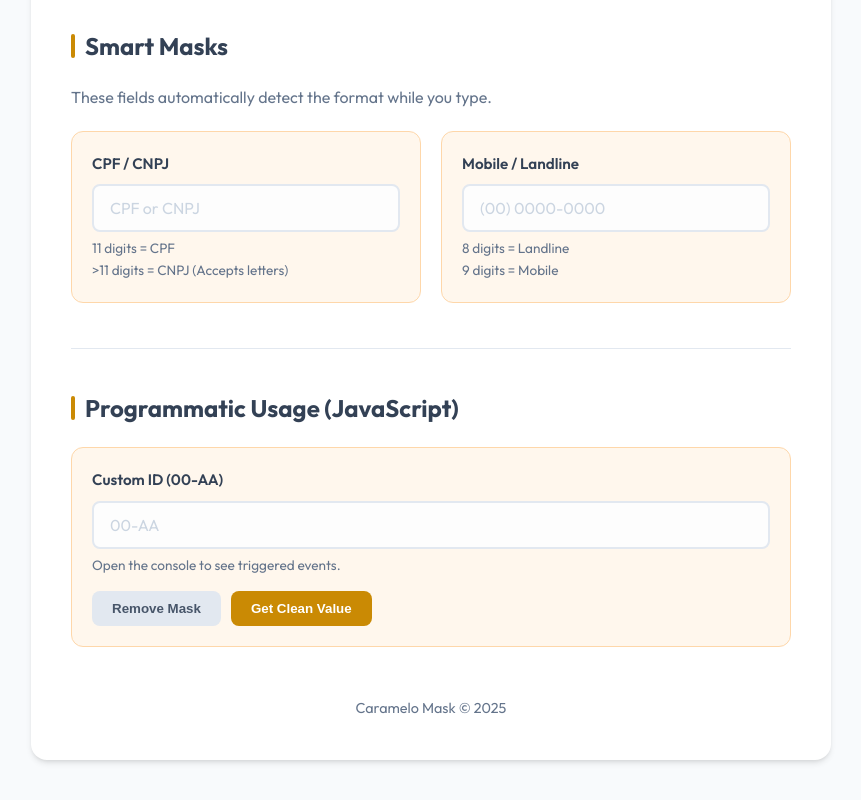
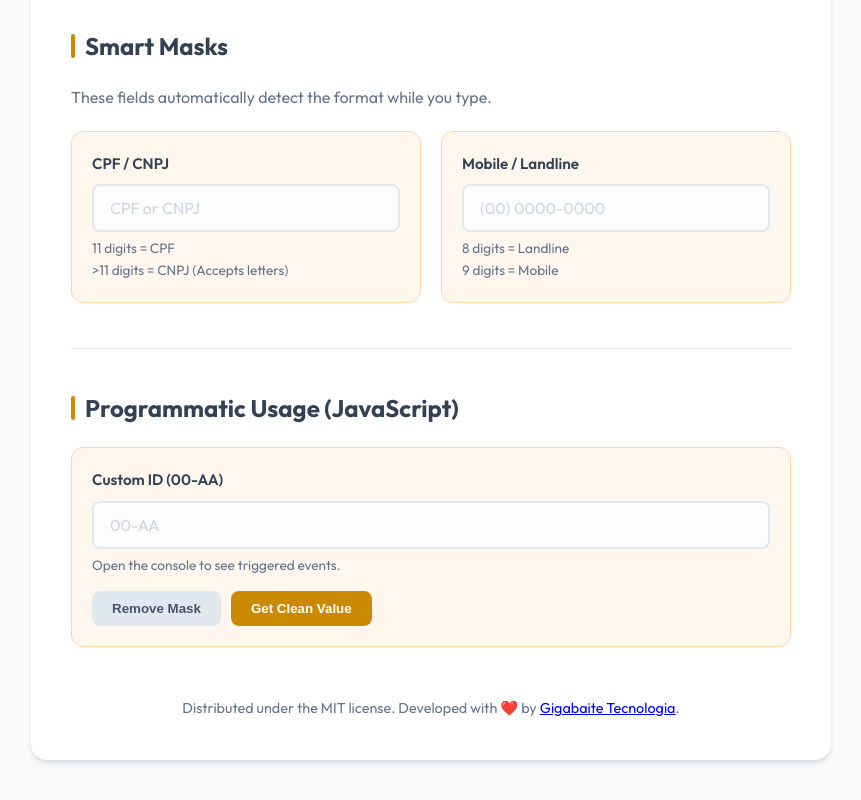
Before and after one commit to gigabaiteti/caramelo-mask, a plain HTML site: page index_en.html in a window 1280 px wide. Shown: the part 1097-1897 px from the top of the page, without its empty margins (209-1070 px from the left). Drawn offline with Linux system fonts and the light colour scheme.

Commit message:
Fix HTML encoding issues in index_en.html

```diff
--- a/index_en.html
+++ b/index_en.html
@@ -306,9 +306,8 @@
                 <button id="btn-clean">Get Clean Value</button>
             </div>
         </div>
-
         <footer>
-            <p>Caramelo Mask &copy; 2025</p>
+            <p>Distributed under the MIT license. Developed with ❤️ by <a href="https://www.gigabaite.com.br" target="_blank">Gigabaite Tecnologia</a>.</p>
         </footer>
     </div>
 
```
